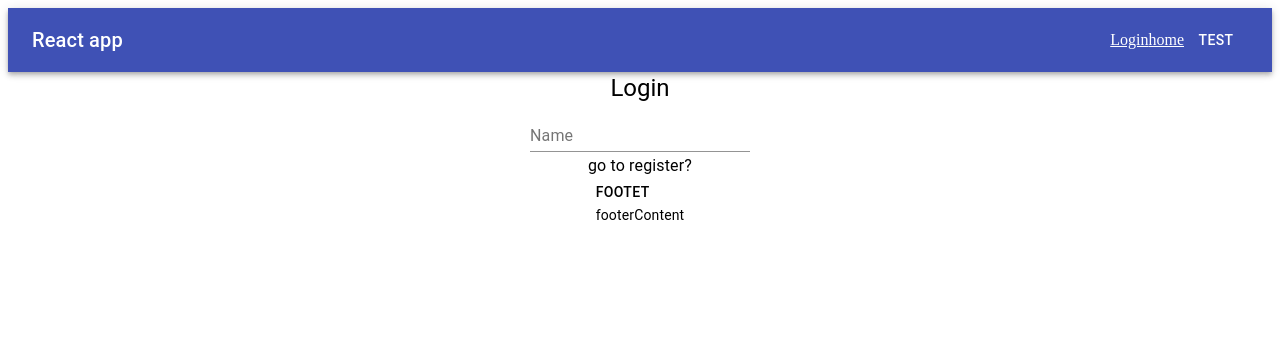
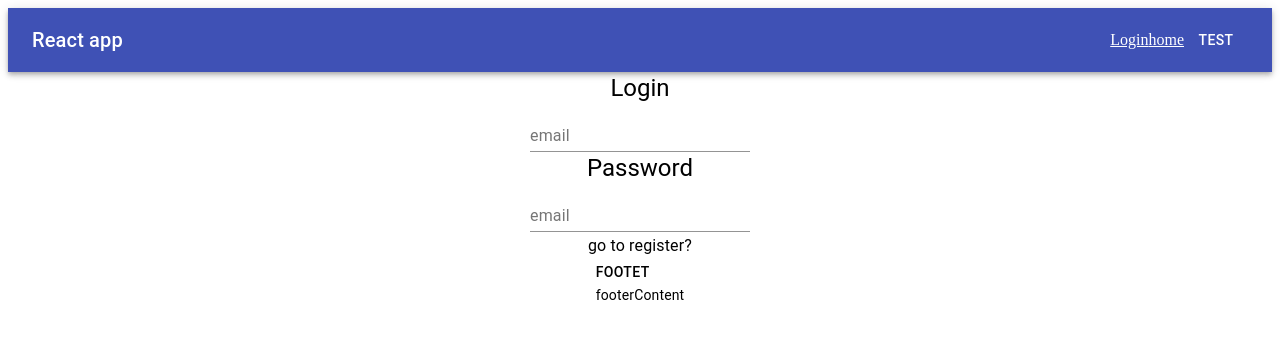
Before and after one commit to hamaa-affix/react-typescript-demoapp, a React (Create React App) app: page /login in a window 1280 px wide. Shown: the top 338 px of the page. Built offline with nearby package versions, Linux system fonts and the light colour scheme; no server answers.

Commit message:
fix Login.jsx

```diff
--- a/src/components/auth_componets/Login.tsx
+++ b/src/components/auth_componets/Login.tsx
@@ -1,4 +1,4 @@
-import React from "react";
+import React, { useState } from "react";
 //material ui
 import Container from "@material-ui/core/Container";
 import Grid from "@material-ui/core/Grid";
@@ -9,6 +9,8 @@ import InputLabel from "@material-ui/core/InputLabel";
 import TextField from "@material-ui/core/TextField";
 
 const Login: React.FC = () => {
+  const [email, setEmail] = useState("");
+  const [password, setPassword] = useState("");
   return (
     <>
       <Container maxWidth="sm">
@@ -19,8 +21,31 @@ const Login: React.FC = () => {
                 Login
               </Typography>
               <FormControl>
-                <InputLabel htmlFor="component-simple">Name</InputLabel>
-                <Input id="component-simple" />
+                <InputLabel htmlFor="component-simple">email</InputLabel>
+                <Input
+                  id="component-simple"
+                  name="email"
+                  value={email}
+                  onChange={(e: React.ChangeEvent<HTMLInputElement>) => {
+                    e.preventDefault();
+                    setEmail(e.target.value);
+                  }}
+                />
+              </FormControl>
+              <Typography component="h1" variant="h5" align="center">
+                Password
+              </Typography>
+              <FormControl>
+                <InputLabel htmlFor="component-simple">email</InputLabel>
+                <Input
+                  id="component-simple"
+                  name="password"
+                  value={password}
+                  onChange={(e: React.ChangeEvent<HTMLInputElement>) => {
+                    e.preventDefault();
+                    setPassword(e.target.value);
+                  }}
+                />
               </FormControl>
             </form>
           </Grid>
```
